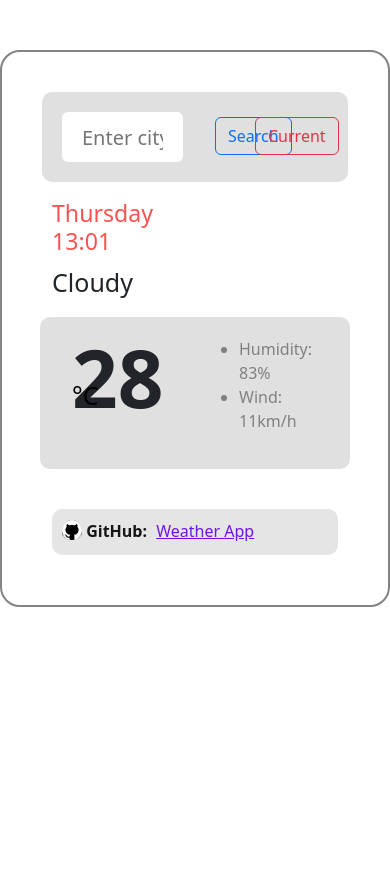
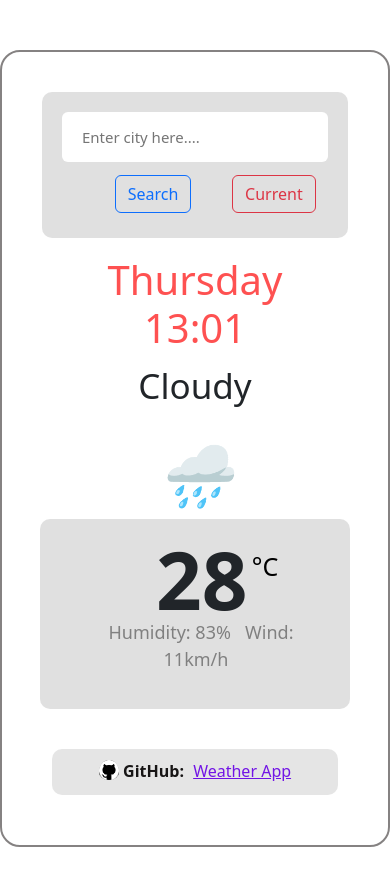
Before and after one commit to Ayomiposii/Weather-app, a plain HTML site: page index.html in a window 390 px wide. Before the commit the page ends 844 px from the top, so only its background shows below. Drawn offline with nearby package versions, Linux system fonts and the light colour scheme.

Commit message:
Made it responsive

```diff
--- a/index.html
+++ b/index.html
@@ -22,7 +22,7 @@
     <div class="container" id="whole">
       <div class="nav-bar">
         <form>
-            <div class="row ">
+          <div class="row">
             <div class="col-6">
               <input
                 type="text"
@@ -32,7 +32,7 @@
                 autocomplete="off"
               />
             </div>
-              <div class="col-1 button">
+            <div class="col-3 button">
               <input
                 class="btn btn-outline-primary"
                 id="search-button"
@@ -40,7 +40,7 @@
                 value="Search"
               />
             </div>
-              <div class="col-1 button">
+            <div class="col-3 button">
               <input
                 class="btn btn-outline-danger"
                 id="current-location-button"
@@ -52,22 +52,27 @@
         </form>
       </div>
 
-
-      <div class="row">
+      <div class="row hh">
         <div class="location col-6">
           <h1 id="city"></h1>
           <h3></h3>
           <p id="temperature-description">Cloudy</p>
         </div>
+        <div class="col-6">
+          <span class="icon"><i>🌧️</i></span>
+        </div>
       </div>
       <div class="row weather">
         <div class="col-6">
+          <div class="total-temp">
+            <!-- <i>🌧️</i> -->
             <div>
               <span class="temp" id="temperature">28</span>
               <span class="degrees">
                 <a href="#" id="celsius-convert" class="celsius">°C</a>
                 <!-- <a href="#" id="fahrenheit-convert">°F</a> -->
               </span>
+            </div>
           </div>
         </div>
         <div class="col-6 weather_sub">
--- a/styles/style.css
+++ b/styles/style.css
@@ -30,7 +30,7 @@ footer {
   border: 2px solid rgb(133, 130, 130);
   border-radius: 20px;
 }
-.nav-bar{
+.nav-bar {
   background-color: rgba(212, 212, 212, 0.716);
   margin: -10px;
   padding: 20px;
@@ -49,6 +49,8 @@ footer {
 }
 .button {
   padding: 5px 20px;
+  justify-content: space-evenly;
+  display: flex;
 }
 .location h1 {
   color: red;
@@ -56,7 +58,9 @@ footer {
 .location h3 {
   color: rgb(254, 81, 81);
 }
-
+.icon {
+  font-size: 60px;
+}
 .weather {
   background-color: rgba(212, 212, 212, 0.716);
   padding: 20px;
@@ -85,6 +89,7 @@ footer {
 .weather_sub {
   color: gray;
   font-weight: 40px;
+  bottom: ;
 }
 .git {
   margin: 5px;
@@ -102,5 +107,48 @@ footer {
 .git-link :visited {
   color: red;
 }
+.total-temp {
+  display: flex;
+}
 @media (max-width: 750px) {
+  .temp {
+    font-size: 80px;
+  }
+  celsius {
+    font-size: 15px;
+  }
+  .weather {
+    padding-left: 0px;
+  }
+  .search-box {
+    font-size: 15px;
+  }
 }
+@media (max-width: 480px) {
+  body {
+    text-align: center;
+  }
+  li {
+    list-style: none;
+    display: inline;
+    margin-right: 10px;
+    font-size: 18px;
+  }
+  p {
+    font-size: 35px;
+  }
+  .location h3 {
+    font-size: 40px;
+  }
+
+  .col-6 {
+    width: 100%;
+  }
+  .button {
+    margin-left: 2.8rem;
+    margin-top: 0.5rem;
+  }
+  .temp {
+    margin-left: 6.5rem;
+  }
+}
```
Lines whose indentation alone changed are shown as unchanged.
